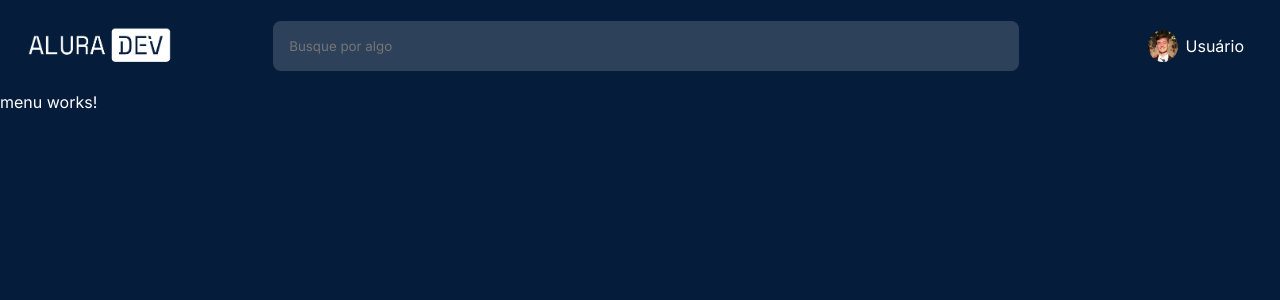
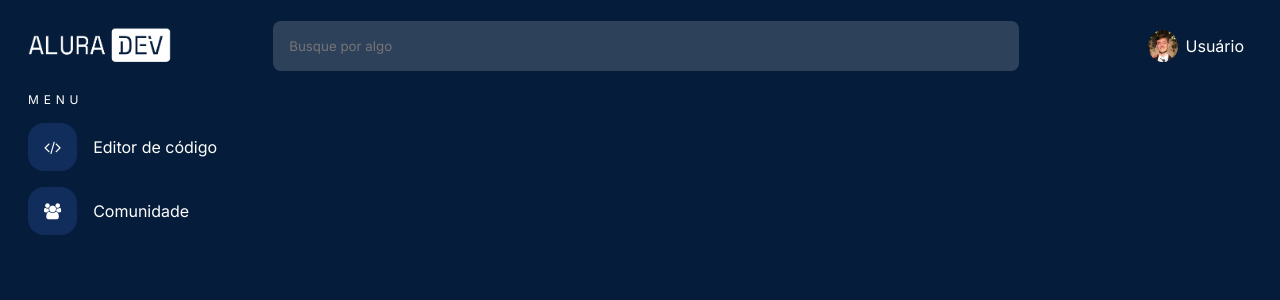
Before and after one commit to FelipePilz/alura-challenge-frontend, an Angular app: page / in a window 1280 px wide. Shown: the top 300 px of the page. Built offline with nearby package versions, Linux system fonts and the light colour scheme.

Commit message:
Aplicando estilização no menu

```diff
--- a/src/app/components/menu/menu.component.html
+++ b/src/app/components/menu/menu.component.html
@@ -1 +1,11 @@
-<p>menu works!</p>
+<section class="menu">
+  <p>menu</p>
+  <div>
+    <i class="fa fa-code" aria-hidden="true"></i>
+    <p>Editor de código</p>
+  </div>
+  <div>
+    <i class="fa fa-users" aria-hidden="true"></i>
+    <p>Comunidade</p>
+  </div>
+</section>
--- a/src/app/components/menu/menu.component.scss
+++ b/src/app/components/menu/menu.component.scss
@@ -0,0 +1,33 @@
+.menu {
+  margin: 12px;
+  margin-left: 28px;
+  width: 20%;
+
+  > p {
+    text-transform: uppercase;
+    letter-spacing: 0.4em;
+    font-size: 12px;
+  }
+
+  div {
+    display: flex;
+    margin-top: 16px;
+    align-items: center;
+
+    i {
+      padding: 16px;
+      border-radius: 16px;
+      background-color: rgba(80, 129, 251, 0.16);
+    }
+
+    i:active {
+      background-color: #5081fb;
+    }
+
+    p {
+      margin-left: 16px;
+      font-size: 16px;
+      line-height: 24px;
+    }
+  }
+}
```
